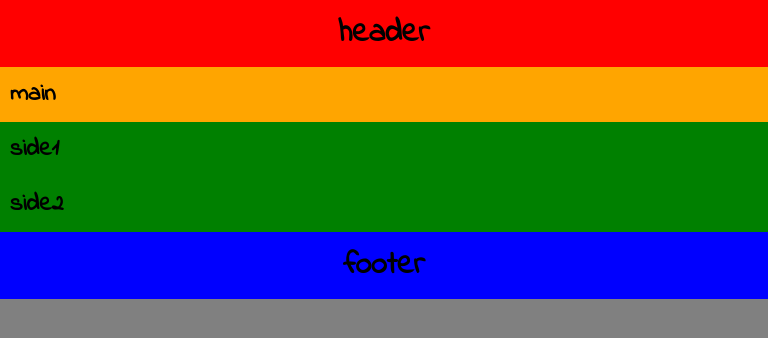
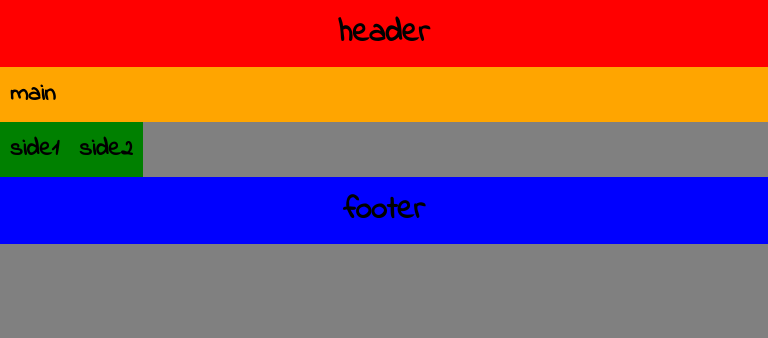
Before and after one commit to alvpia/web1-10, a plain HTML site: page index.html in a window 768 px wide. Drawn offline with Linux system fonts and the light colour scheme.

Commit message:
Create cs.css

```diff
--- a/cs.css
+++ b/cs.css
@@ -4,15 +4,29 @@ padding:0;}
 
 @media screen and (max-width:640px){
 body{
-background-color:red;}}
+background-color:red;
+
+
+  }}
 
 @media screen and (min-width:641px) and (max-width:980px){
-body{
-background-color:green;}}
+aside{
+  width:calc(50%-20px);
+  float:left;
+  }
+  #side:after{
+
+    content:"";
+    display:block;
+    clear:both;
+  }
+
+  }
 
 @media screen and (min-width:981px){
 body{
-background-color:blue;}}
+background-color:blue;
+  }}
 
 body{
 
```
